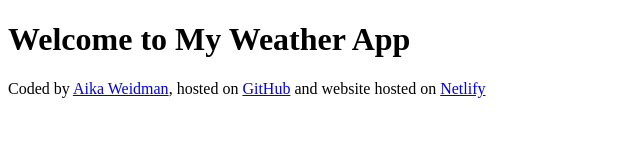
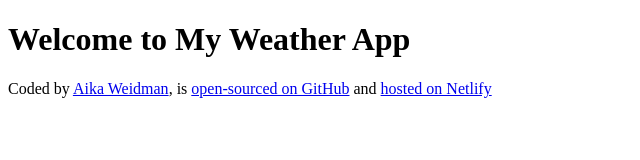
Before and after one commit to aweidman110/wk7_weather, a plain HTML site: page index.html in a window 1280 px wide. Shown: the whole page, without its empty margins (0-640 px from the left). Drawn offline with Linux system fonts and the light colour scheme.

Commit message:
Updated the footer content to something more readable

```diff
--- a/index.html
+++ b/index.html
@@ -9,7 +9,7 @@
   <h1>Welcome to My Weather App</h1>
   <footer>
     Coded by
-    <a href="https://github.com/aweidman110" target="_blank">Aika Weidman</a>, hosted on <a href="https://github.com/aweidman110/wk7_weather" target="_blank">GitHub</a> and website hosted on <a href="https://welcome-to-my-weather-app.netlify.app/" target="_blank">Netlify</a>
+    <a href="https://github.com/aweidman110" target="_blank">Aika Weidman</a>, is <a href="https://github.com/aweidman110/wk7_weather" target="_blank">open-sourced on GitHub</a> and <a href="https://welcome-to-my-weather-app.netlify.app/" target="_blank">hosted on Netlify</a>
   </footer>
 </body>
 </html>
```
